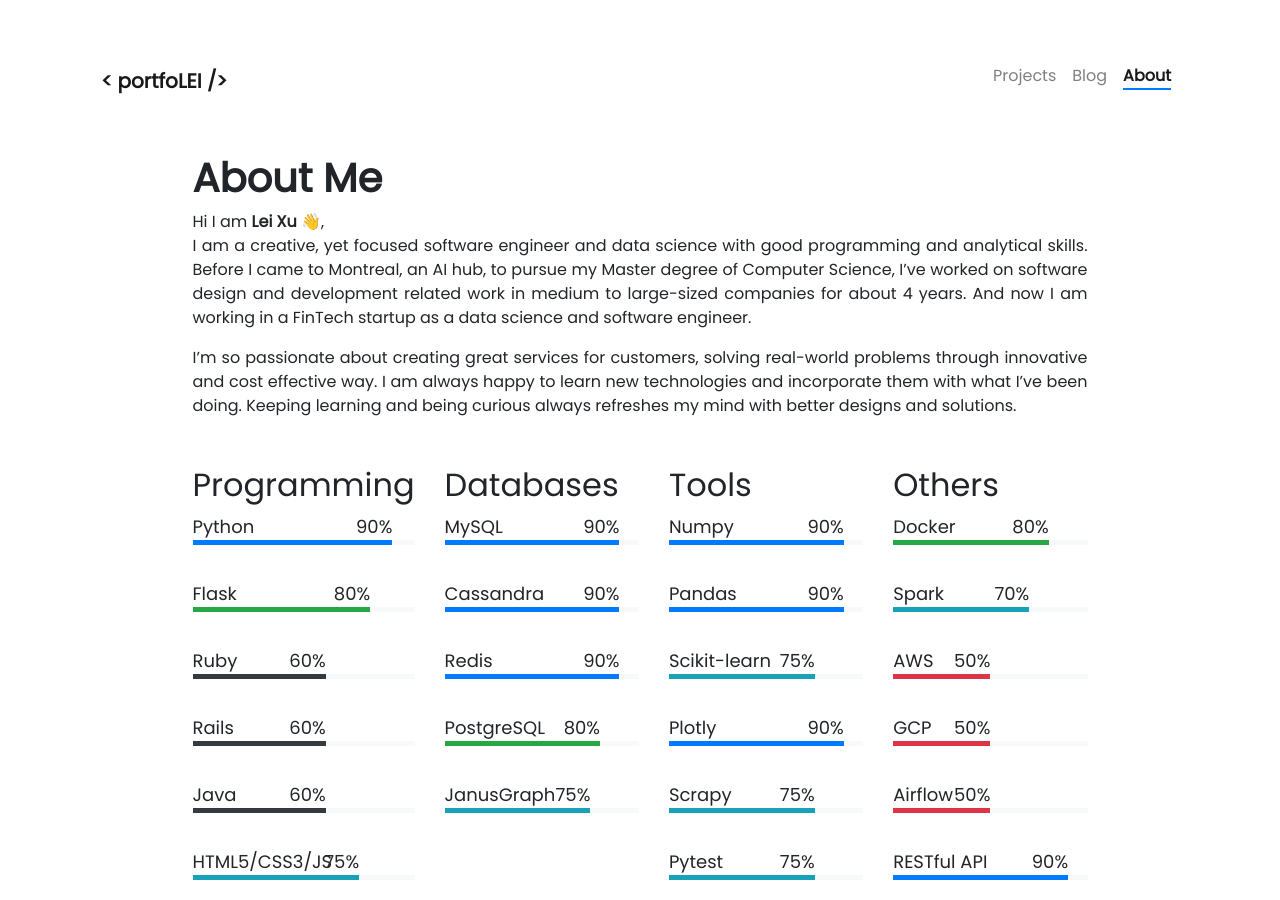
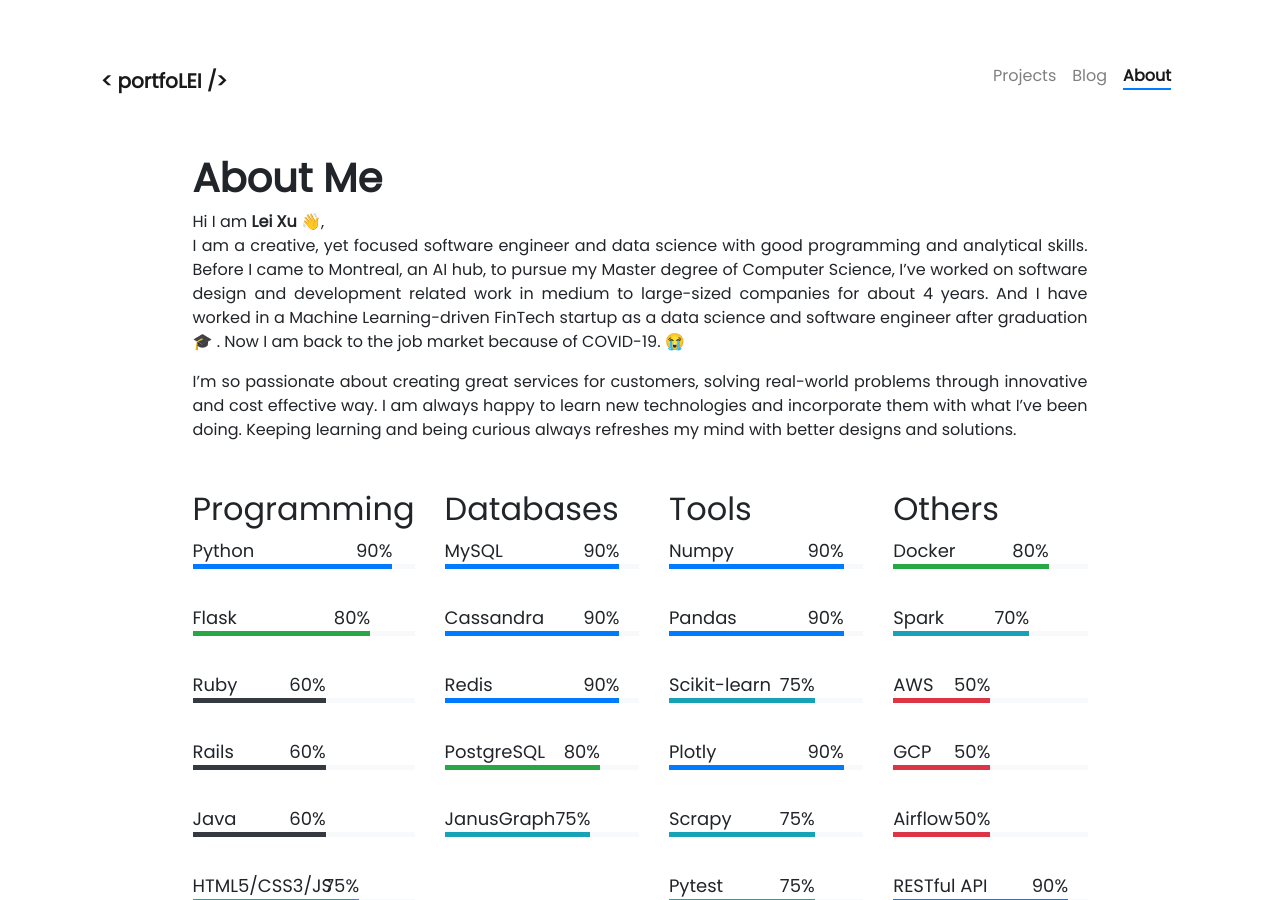
Before and after one commit to Lei-Xu/Lei-Xu.github.io, a Jekyll site: the page built from pages/about.md, in a window 1280 px wide and 900 px high. Built offline with Jekyll 4.4.1, drawn with Linux system fonts in a browser that asks for light colours; nearby versions of some CDN libraries; emoji names are drawn with the system emoji font.

Commit message:
no message

```diff
--- a/pages/about.md
+++ b/pages/about.md
@@ -8,7 +8,7 @@ weight: 3
 # **About Me**
 
 Hi I am **{{ site.author.name }}** :wave:,<br>
-I am a creative, yet focused software engineer and data science with good programming and analytical skills. Before I came to Montreal, an AI hub, to pursue my Master degree of Computer Science, I’ve worked on software design and development related work in medium to large-sized companies for about 4 years. And now I am working in a FinTech startup as a data science and software engineer.
+I am a creative, yet focused software engineer and data science with good programming and analytical skills. Before I came to Montreal, an AI hub, to pursue my Master degree of Computer Science, I’ve worked on software design and development related work in medium to large-sized companies for about 4 years. And I have worked in a Machine Learning-driven FinTech startup as a data science and software engineer after graduation :mortar_board: . Now I am back to the job market because of COVID-19. :sob:
 
 I'm so passionate about creating great services for customers, solving real-world problems through innovative and cost effective way. I am always happy to learn new  technologies and incorporate them with what I’ve been doing. Keeping learning and being curious always refreshes my mind with better designs and solutions.
 
```
